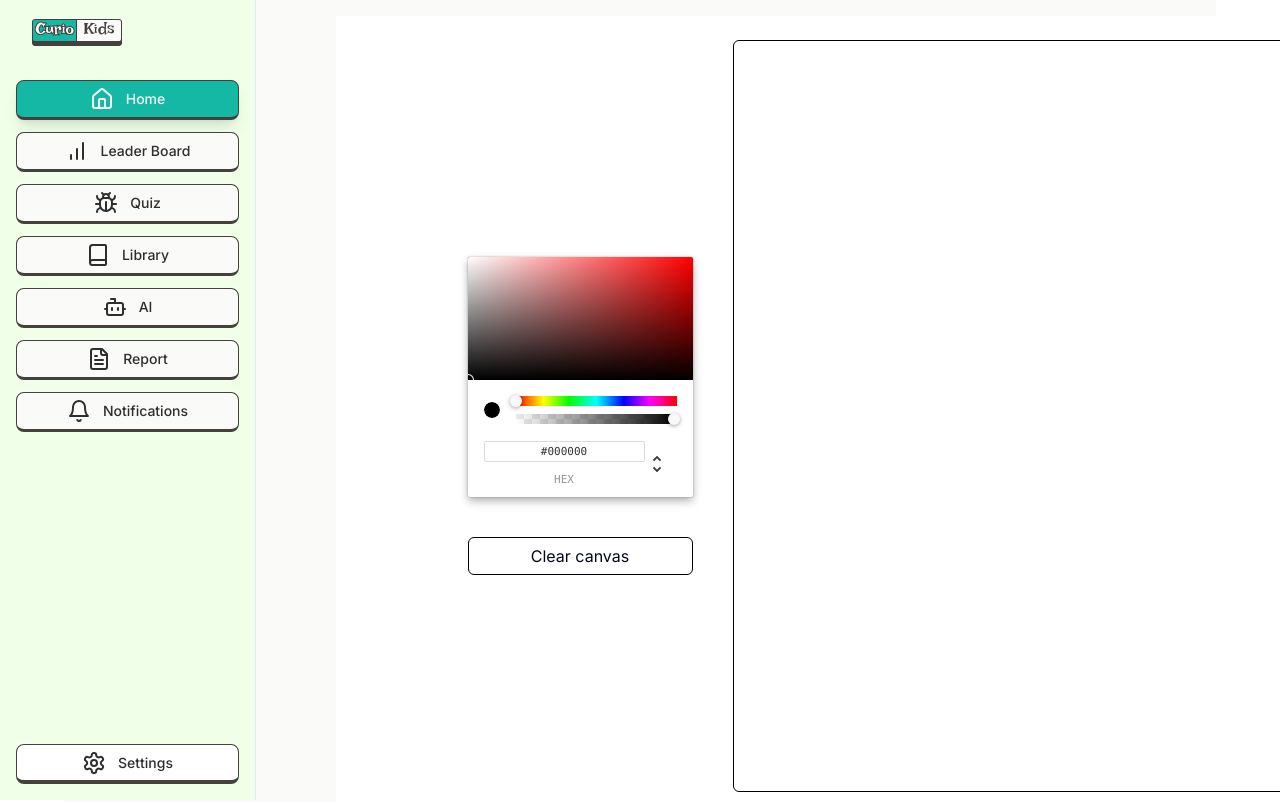
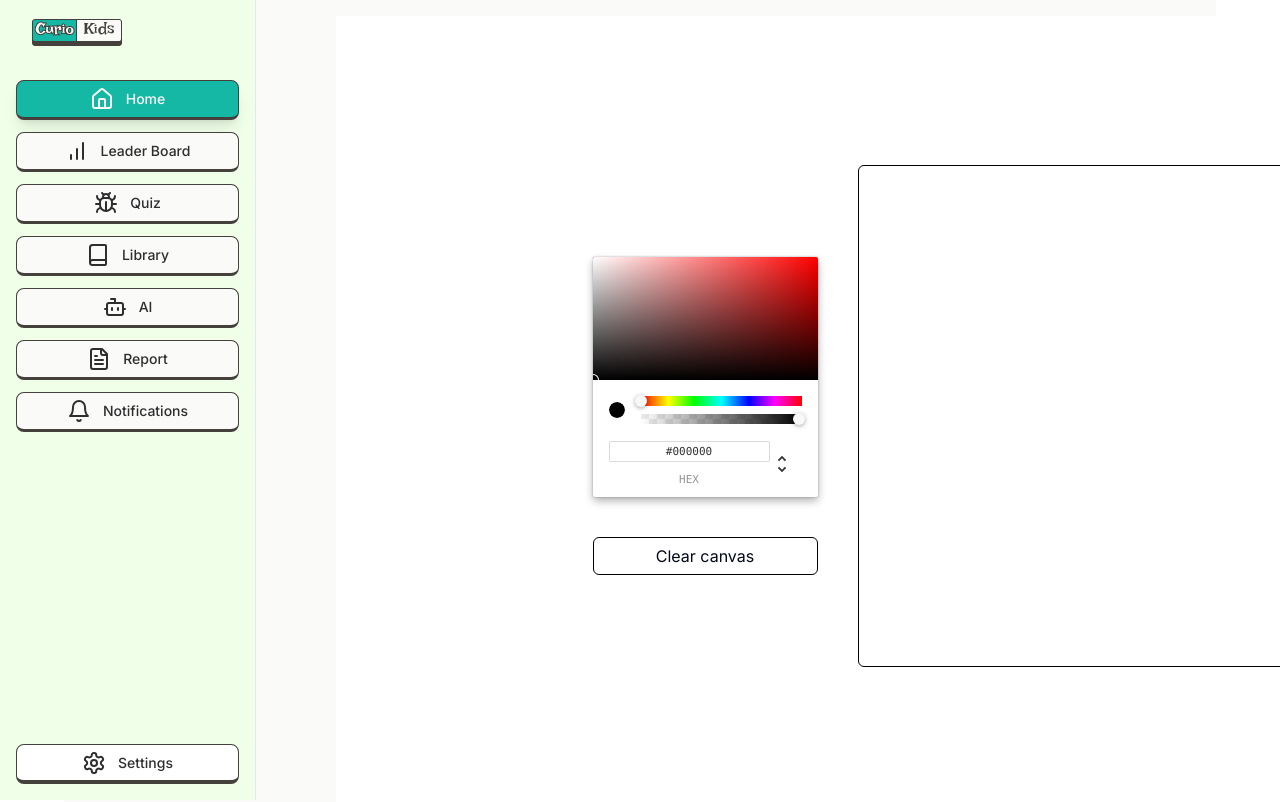
Before and after one commit to aye-shadow/curiokids, a Next.js app: page /dashboard in a window 1280 px wide. Shown: the top 802 px of the page. Built offline with nearby package versions, Linux system fonts and the light colour scheme.

Commit message:
resize canvas

```diff
--- a/components/Sidebar/Home.tsx
+++ b/components/Sidebar/Home.tsx
@@ -41,8 +41,8 @@ const page: FC<pageProps> = ({}) => {
       <canvas
         ref={canvasRef}
         onMouseDown={onMouseDown}
-        width={750}
-        height={750}
+        width={500}
+        height={500}
         className='border border-black rounded-md'
       />
     </div>
```
